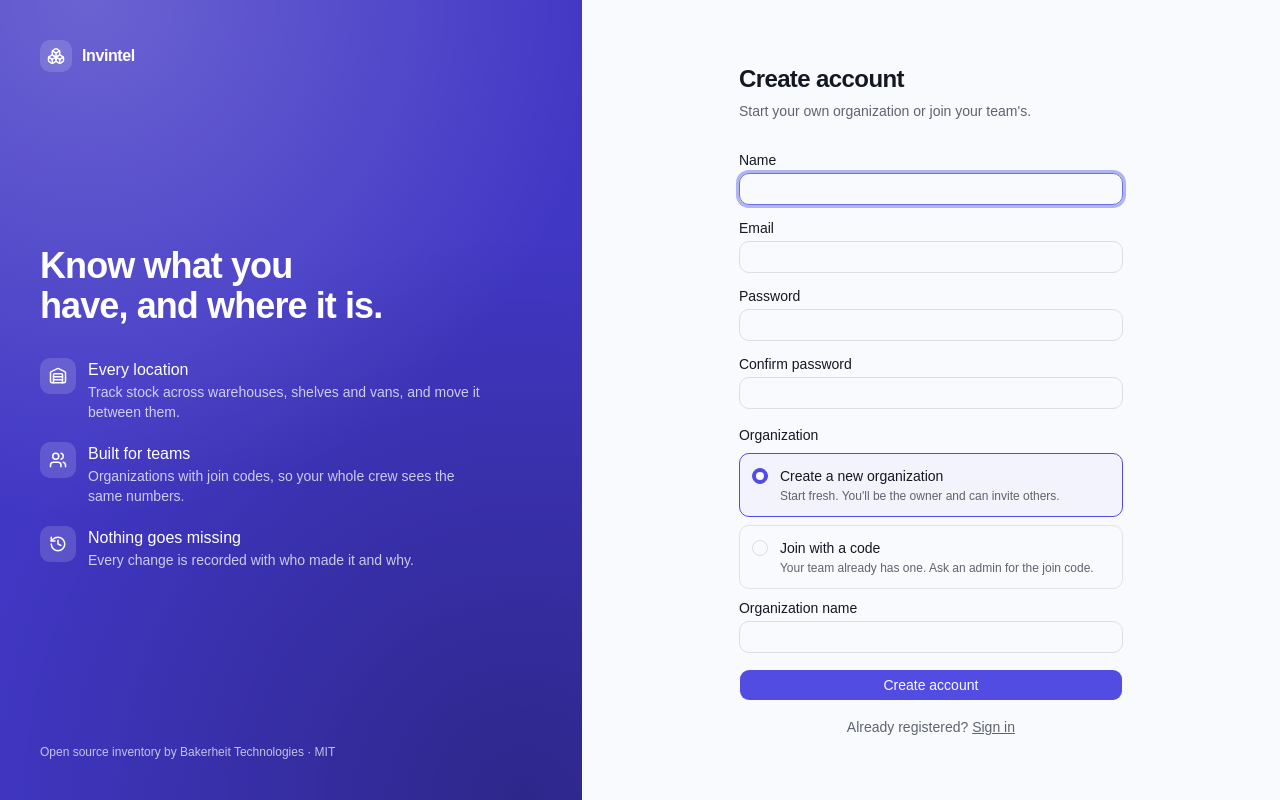
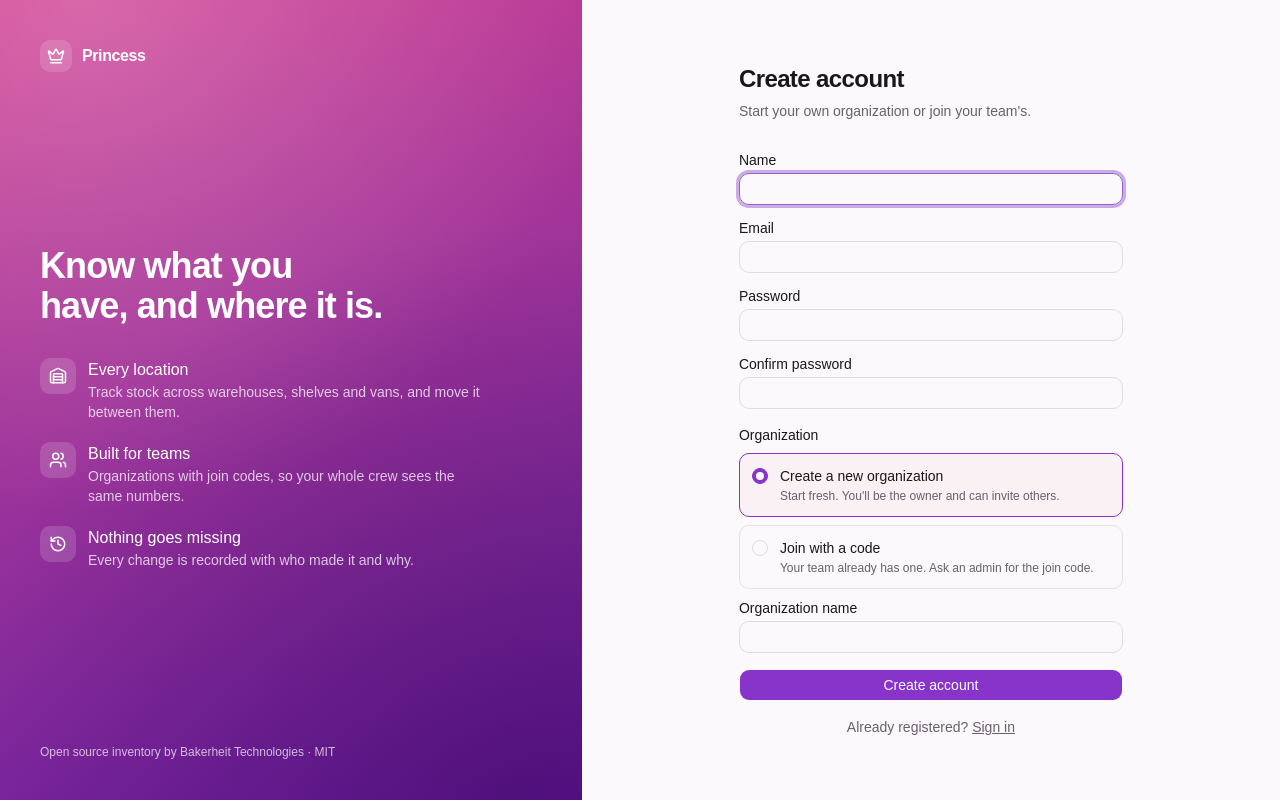
Before and after one commit to bakerheit/invintel, a React (Vite) app in the folder apps/web/: page /register in a window 1280 px wide. Built offline with nearby package versions, Linux system fonts and the light colour scheme; no server answers.

Commit message:
Preview: Princess brand, crown logo, pink and purple theme (not for main)

```diff
--- a/apps/web/index.html
+++ b/apps/web/index.html
@@ -3,7 +3,7 @@
   <head>
     <meta charset="UTF-8" />
     <meta name="viewport" content="width=device-width, initial-scale=1.0" />
-    <title>Invintel</title>
+    <title>Princess</title>
     <script>
       // Set the theme before first paint so there's no flash. Keep in sync with src/lib/theme.tsx.
       try {
--- a/apps/web/src/components/app-sidebar.tsx
+++ b/apps/web/src/components/app-sidebar.tsx
@@ -172,7 +172,7 @@ export function AppSidebar({ org, orgs }: { org: OrgSummary; orgs: OrgSummary[]
   return (
     <Sidebar variant="inset" collapsible="offcanvas">
       <SidebarHeader className="gap-3">
-        <Link to={`/o/${org.id}`} className="px-2 pt-1" aria-label="Invintel home">
+        <Link to={`/o/${org.id}`} className="px-2 pt-1" aria-label="Princess home">
           <Wordmark />
         </Link>
         <OrgSwitcher org={org} orgs={orgs} />
--- a/apps/web/src/components/auth-layout.tsx
+++ b/apps/web/src/components/auth-layout.tsx
@@ -15,10 +15,10 @@ export function AuthLayout({ title, description, children }: {
 }) {
   return (
     <div className="grid min-h-svh lg:grid-cols-[minmax(0,5fr)_minmax(0,6fr)]">
-      <aside className="relative hidden flex-col justify-between overflow-hidden bg-[oklch(0.45_0.21_277)] p-10 text-white lg:flex">
+      <aside className="relative hidden flex-col justify-between overflow-hidden bg-[linear-gradient(160deg,oklch(0.6_0.2_350),oklch(0.42_0.2_305))] p-10 text-white lg:flex">
         <div
           aria-hidden
-          className="pointer-events-none absolute inset-0 bg-[radial-gradient(circle_at_15%_0%,oklch(1_0_0/0.22),transparent_55%),radial-gradient(circle_at_90%_100%,oklch(0_0_0/0.3),transparent_60%)]"
+          className="pointer-events-none absolute inset-0 bg-[radial-gradient(circle_at_15%_0%,oklch(1_0_0/0.22),transparent_55%),radial-gradient(circle_at_90%_100%,oklch(0.25_0.12_305/0.45),transparent_60%)]"
         />
         <Wordmark className="relative [&>div]:bg-white/15 [&>div]:text-white [&>div]:shadow-none" />
         <div className="relative max-w-md space-y-8">
--- a/apps/web/src/components/brand.tsx
+++ b/apps/web/src/components/brand.tsx
@@ -1,4 +1,4 @@
-import { Boxes } from "lucide-react";
+import { Crown } from "lucide-react";
 import { cn } from "@/lib/utils";
 
 export function LogoMark({ className }: { className?: string }) {
@@ -9,7 +9,7 @@ export function LogoMark({ className }: { className?: string }) {
         className,
       )}
     >
-      <Boxes className="size-4.5" />
+      <Crown className="size-4.5" />
     </div>
   );
 }
@@ -18,7 +18,7 @@ export function Wordmark({ className }: { className?: string }) {
   return (
     <div className={cn("flex items-center gap-2.5", className)}>
       <LogoMark />
-      <span className="text-base font-semibold tracking-tight">Invintel</span>
+      <span className="text-base font-semibold tracking-tight">Princess</span>
     </div>
   );
 }
--- a/apps/web/src/index.css
+++ b/apps/web/src/index.css
@@ -53,59 +53,59 @@
 }
 
 :root {
-    --background: oklch(0.985 0.004 265);
-    --foreground: oklch(0.21 0.02 265);
+    --background: oklch(0.985 0.004 325);
+    --foreground: oklch(0.21 0.02 325);
     --card: oklch(1 0 0);
-    --card-foreground: oklch(0.21 0.02 265);
+    --card-foreground: oklch(0.21 0.02 325);
     --popover: oklch(1 0 0);
-    --popover-foreground: oklch(0.21 0.02 265);
-    --primary: oklch(0.52 0.22 277);
-    --primary-foreground: oklch(0.99 0.005 277);
-    --secondary: oklch(0.955 0.008 265);
-    --secondary-foreground: oklch(0.28 0.03 265);
-    --muted: oklch(0.96 0.006 265);
-    --muted-foreground: oklch(0.5 0.02 265);
-    --accent: oklch(0.95 0.02 277);
-    --accent-foreground: oklch(0.35 0.14 277);
+    --popover-foreground: oklch(0.21 0.02 325);
+    --primary: oklch(0.52 0.22 305);
+    --primary-foreground: oklch(0.99 0.005 305);
+    --secondary: oklch(0.955 0.008 325);
+    --secondary-foreground: oklch(0.28 0.03 325);
+    --muted: oklch(0.96 0.006 325);
+    --muted-foreground: oklch(0.5 0.02 325);
+    --accent: oklch(0.95 0.02 350);
+    --accent-foreground: oklch(0.35 0.14 345);
     --destructive: oklch(0.577 0.245 27.325);
     --success: oklch(0.52 0.13 155);
     --success-soft: oklch(0.95 0.045 155);
     --warning: oklch(0.55 0.13 65);
     --warning-soft: oklch(0.96 0.06 85);
-    --border: oklch(0.915 0.008 265);
-    --input: oklch(0.9 0.01 265);
-    --ring: oklch(0.6 0.17 277);
-    --chart-1: oklch(0.52 0.22 277);
+    --border: oklch(0.915 0.008 325);
+    --input: oklch(0.9 0.01 325);
+    --ring: oklch(0.6 0.17 305);
+    --chart-1: oklch(0.52 0.22 305);
     --chart-2: oklch(0.65 0.15 200);
     --chart-3: oklch(0.7 0.15 155);
     --chart-4: oklch(0.78 0.14 85);
     --chart-5: oklch(0.65 0.2 25);
     --radius: 0.625rem;
-    --sidebar: oklch(0.972 0.006 265);
-    --sidebar-foreground: oklch(0.28 0.03 265);
-    --sidebar-primary: oklch(0.52 0.22 277);
-    --sidebar-primary-foreground: oklch(0.99 0.005 277);
-    --sidebar-accent: oklch(0.93 0.025 277);
-    --sidebar-accent-foreground: oklch(0.32 0.14 277);
-    --sidebar-border: oklch(0.92 0.008 265);
-    --sidebar-ring: oklch(0.6 0.17 277);
+    --sidebar: oklch(0.972 0.006 325);
+    --sidebar-foreground: oklch(0.28 0.03 325);
+    --sidebar-primary: oklch(0.52 0.22 305);
+    --sidebar-primary-foreground: oklch(0.99 0.005 305);
+    --sidebar-accent: oklch(0.93 0.025 350);
+    --sidebar-accent-foreground: oklch(0.32 0.14 345);
+    --sidebar-border: oklch(0.92 0.008 325);
+    --sidebar-ring: oklch(0.6 0.17 305);
 }
 
 .dark {
-    --background: oklch(0.16 0.014 265);
-    --foreground: oklch(0.96 0.005 265);
-    --card: oklch(0.2 0.016 265);
-    --card-foreground: oklch(0.96 0.005 265);
-    --popover: oklch(0.225 0.017 265);
-    --popover-foreground: oklch(0.96 0.005 265);
-    --primary: oklch(0.64 0.2 277);
-    --primary-foreground: oklch(0.14 0.02 277);
-    --secondary: oklch(0.27 0.018 265);
-    --secondary-foreground: oklch(0.96 0.005 265);
-    --muted: oklch(0.25 0.016 265);
-    --muted-foreground: oklch(0.7 0.02 265);
-    --accent: oklch(0.3 0.06 277);
-    --accent-foreground: oklch(0.9 0.05 277);
+    --background: oklch(0.16 0.014 325);
+    --foreground: oklch(0.96 0.005 325);
+    --card: oklch(0.2 0.016 325);
+    --card-foreground: oklch(0.96 0.005 325);
+    --popover: oklch(0.225 0.017 325);
+    --popover-foreground: oklch(0.96 0.005 325);
+    --primary: oklch(0.64 0.2 305);
+    --primary-foreground: oklch(0.14 0.02 305);
+    --secondary: oklch(0.27 0.018 325);
+    --secondary-foreground: oklch(0.96 0.005 325);
+    --muted: oklch(0.25 0.016 325);
+    --muted-foreground: oklch(0.7 0.02 325);
+    --accent: oklch(0.3 0.06 350);
+    --accent-foreground: oklch(0.9 0.05 345);
     --destructive: oklch(0.704 0.191 22.216);
     --success: oklch(0.76 0.14 155);
     --success-soft: oklch(0.3 0.05 155);
@@ -113,20 +113,20 @@
     --warning-soft: oklch(0.3 0.05 80);
     --border: oklch(1 0 0 / 9%);
     --input: oklch(1 0 0 / 13%);
-    --ring: oklch(0.64 0.2 277);
-    --chart-1: oklch(0.64 0.2 277);
+    --ring: oklch(0.64 0.2 305);
+    --chart-1: oklch(0.64 0.2 305);
     --chart-2: oklch(0.72 0.14 200);
     --chart-3: oklch(0.76 0.15 155);
     --chart-4: oklch(0.82 0.14 85);
     --chart-5: oklch(0.7 0.19 25);
-    --sidebar: oklch(0.185 0.015 265);
-    --sidebar-foreground: oklch(0.9 0.01 265);
-    --sidebar-primary: oklch(0.64 0.2 277);
-    --sidebar-primary-foreground: oklch(0.14 0.02 277);
-    --sidebar-accent: oklch(0.28 0.05 277);
-    --sidebar-accent-foreground: oklch(0.93 0.04 277);
+    --sidebar: oklch(0.185 0.015 325);
+    --sidebar-foreground: oklch(0.9 0.01 325);
+    --sidebar-primary: oklch(0.64 0.2 305);
+    --sidebar-primary-foreground: oklch(0.14 0.02 305);
+    --sidebar-accent: oklch(0.28 0.05 350);
+    --sidebar-accent-foreground: oklch(0.93 0.04 345);
     --sidebar-border: oklch(1 0 0 / 8%);
-    --sidebar-ring: oklch(0.64 0.2 277);
+    --sidebar-ring: oklch(0.64 0.2 305);
 }
 
 @layer base {
```
